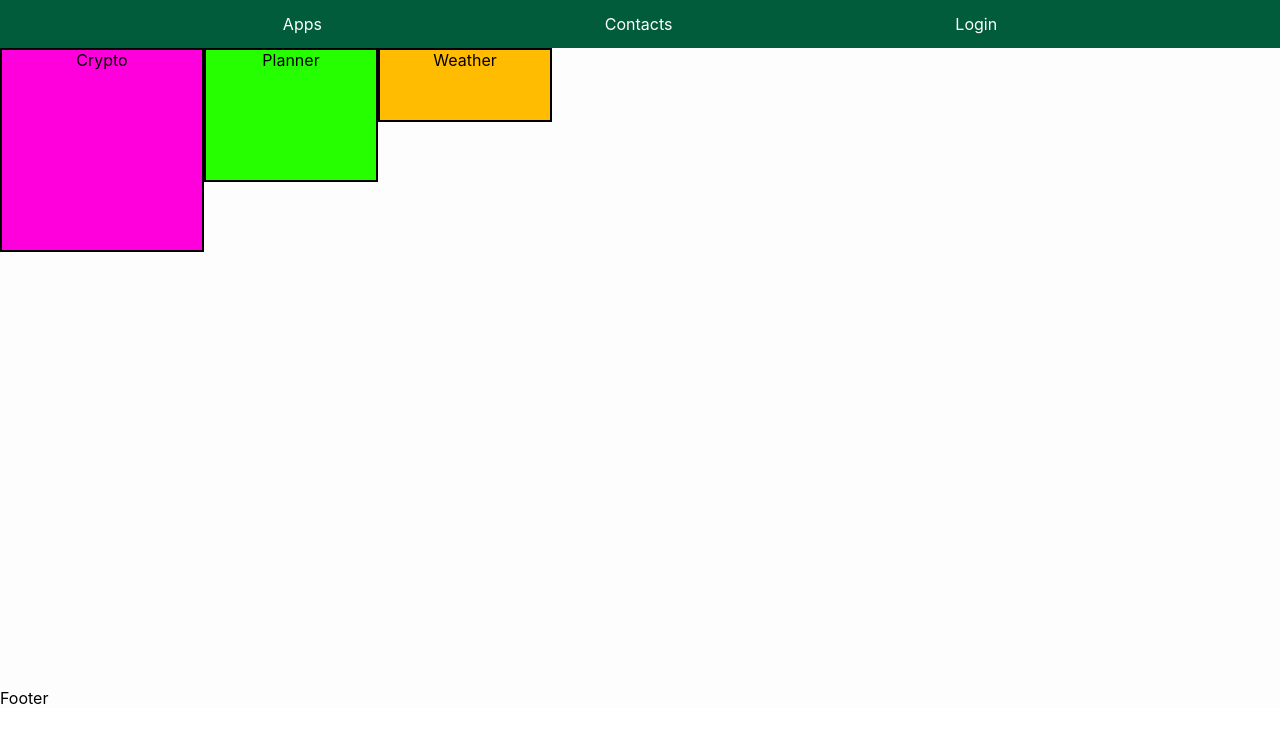
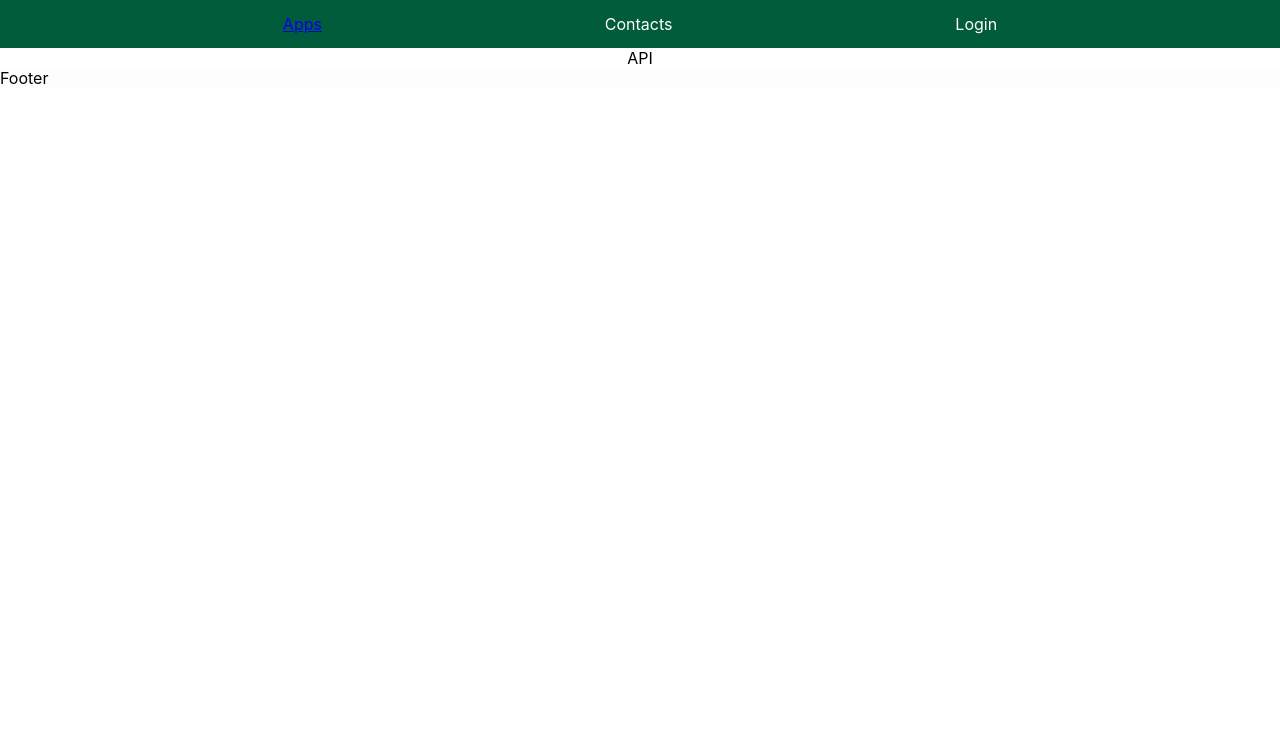
Before and after one commit to kosmodromm/pet-dashboard, a React (Create React App) app: page /weather-app in a window 1280 px wide. Shown: the top 742 px of the page. Built offline with nearby package versions, Linux system fonts and the light colour scheme.

Commit message:
add: weather route

```diff
--- a/package.json
+++ b/package.json
@@ -8,6 +8,7 @@
     "@testing-library/user-event": "^12.8.3",
     "react": "^17.0.2",
     "react-dom": "^17.0.2",
+    "react-router-dom": "^5.2.0",
     "react-scripts": "4.0.3",
     "web-vitals": "^1.1.2"
   },
@@ -36,7 +37,9 @@
     ]
   },
   "devDependencies": {
+    "@babel/core": "^7.14.6",
     "node-sass": "^6.0.1",
-    "sass-loader": "^12.1.0"
+    "sass-loader": "^12.1.0",
+    "webpack-cli": "^4.7.2"
   }
 }
--- a/src/App.js
+++ b/src/App.js
@@ -1,17 +1,24 @@
-import logo from './logo.svg';
 import './App.scss';
 import Header from './Components/Header'
 import Dashboard from "./Components/Dashboard";
+import {BrowserRouter, Route, Switch} from "react-router-dom";
+import Weather from "./Components/Weather";
+import React from "react";
 
 function App() {
   return (
+      <BrowserRouter>
     <div className="App">
       <Header />
-      <Dashboard />
+      <Switch>
+        <Route exact path='/' component={Dashboard}/>
+        <Route exact path='/weather-app' component={Weather}/>
+      </Switch>
       <footer className="App-footer">
         Footer
       </footer>
     </div>
+      </BrowserRouter>
   );
 }
 
--- a/src/Components/Dashboard.jsx
+++ b/src/Components/Dashboard.jsx
@@ -1,3 +1,6 @@
+import React from "react";
+import {NavLink} from "react-router-dom";
+
 export default function Dashboard () {
     return (
         <div className="App-body">
@@ -8,7 +11,9 @@ export default function Dashboard () {
                 Planner
             </div>
             <div className="weather-app">
+            <NavLink to='/weather-app' >
                 Weather
+            </NavLink>
             </div>
         </div>
     )
--- a/src/Components/Header.jsx
+++ b/src/Components/Header.jsx
@@ -1,8 +1,13 @@
+import React from "react";
+import {NavLink} from "react-router-dom";
+
 export default function Header () {
     return (
         <div className="App-header">
             <div>
-                Apps
+                <NavLink to='/' >
+                    Apps
+                </NavLink>
             </div>
             <div>
                 Contacts
--- /dev/null
+++ b/src/Components/Weather.jsx
@@ -0,0 +1,9 @@
+export default function Weather () {
+    return (
+        <div className="Weather-body">
+            <div className="weather">
+                API
+            </div>
+        </div>
+    )
+}
```
Also changed, not shown: 1 other file (tests, documents, lock files or other folders).
